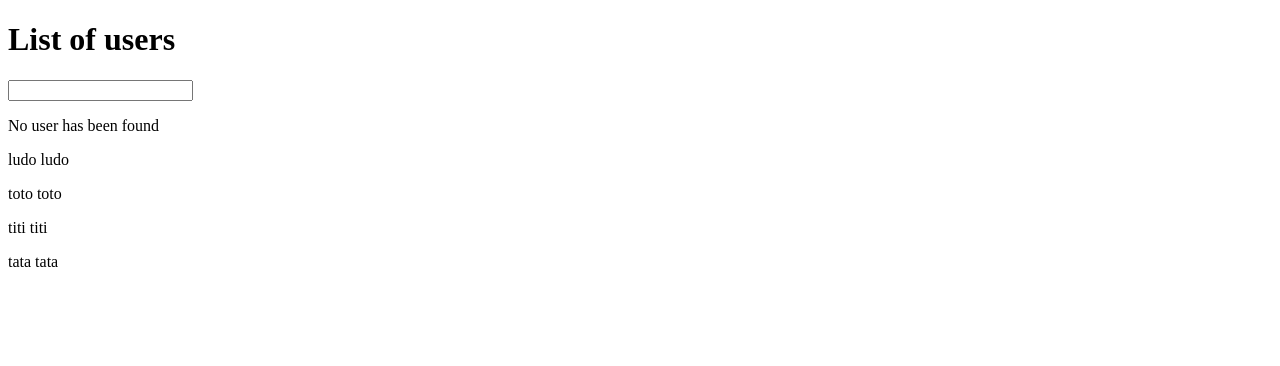
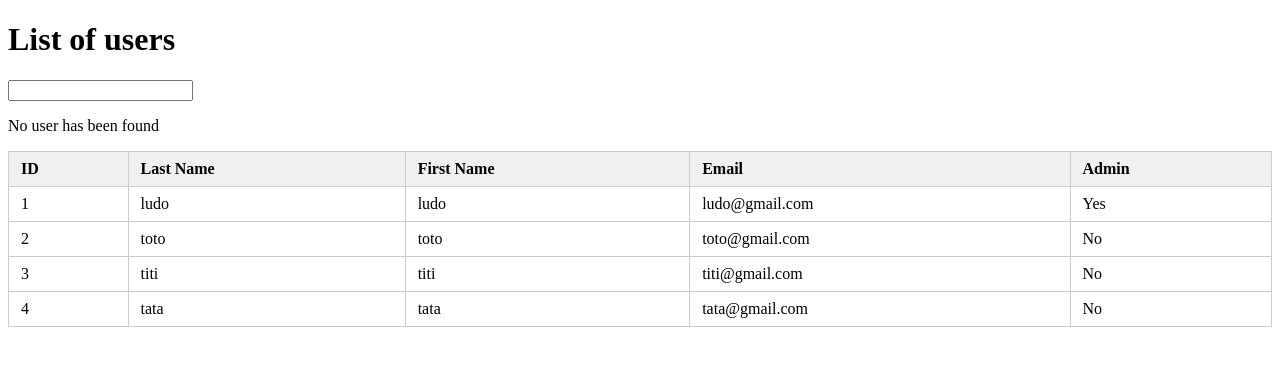
Before and after one commit to ludoarena/outdoorgame_sherlock_frontend, an Angular app in the folder ng-sherlock-app/: page / in a window 1280 px wide. Shown: the top 366 px of the page. Built offline with nearby package versions, Linux system fonts and the light colour scheme.

Commit message:
Display list of users in a table & add a first version of css

```diff
--- /dev/null
+++ b/ng-sherlock-app/src/app/app.component.css
@@ -0,0 +1,24 @@
+table {
+  border-collapse: collapse;
+  width: 100%;
+  margin-top: 1rem;
+}
+
+th, td {
+  border: 1px solid #ccc;
+  padding: 8px 12px;
+  text-align: left;
+}
+
+thead {
+  background-color: #f0f0f0;
+}
+
+tr.selected {
+  background-color: #d0e8ff;
+}
+
+tr:hover {
+  background-color: #f9f9f9;
+  cursor: pointer;
+}
--- a/ng-sherlock-app/src/app/app.component.html
+++ b/ng-sherlock-app/src/app/app.component.html
@@ -8,8 +8,27 @@
   <p>No user has been found</p>
 }
 
-@for (user of users; track user.id) {
-  <p>{{ buildFullName(user) }}</p>
-}
+<table>
+  <thead>
+    <tr>
+      <th>ID</th>
+      <th>Last Name</th>
+      <th>First Name</th>
+      <th>Email</th>
+      <th>Admin</th>
+    </tr>
+  </thead>
+  <tbody>
+    @for (user of users; track user.id) {
+      <tr (click)="selectUser(user.id.toString())" [class.selected]="selectedUser?.id === user.id">
+        <td>{{ user.id }}</td>
+        <td>{{ user.lastName }}</td>
+        <td>{{ user.firstName }}</td>
+        <td>{{ user.email }}</td>
+        <td>{{ user.isAdmin ? 'Yes' : 'No' }}</td>
+      </tr>
+    }
+  </tbody>
+</table>
 
 <router-outlet />
--- a/ng-sherlock-app/src/app/app.component.ts
+++ b/ng-sherlock-app/src/app/app.component.ts
@@ -8,6 +8,7 @@ import { User } from './user';
   standalone: true,
   imports: [RouterOutlet],
   templateUrl: 'app.component.html',
+  styleUrl : 'app.component.css'
 })
 export class AppComponent implements OnInit {
   users : User[] = USERS;
```
